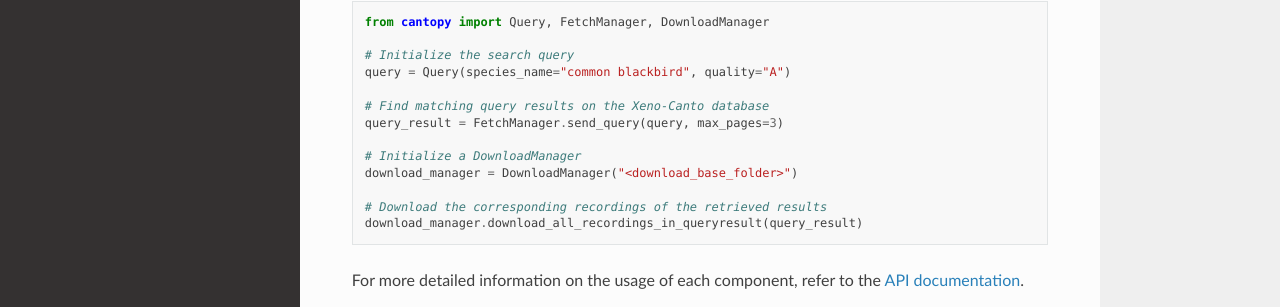
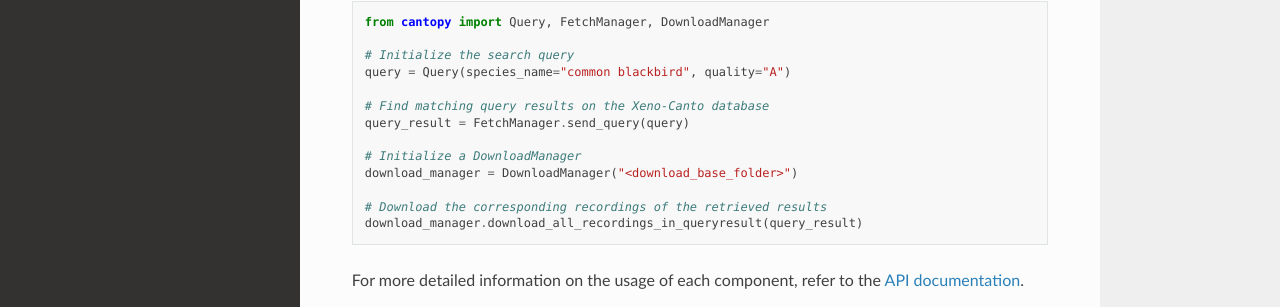
Before and after one commit to RobbeRDG/CantoPy, a Sphinx documentation site: the page built from docs/source/usage/index.rst, in a window 1280 px wide. Shown: the part 329-636 px from the top of the page. Built offline with Sphinx 7.4.7 and the Read the Docs theme 2.0.0, drawn with Linux system fonts in a browser that asks for light colours.

Commit message:
docs: remove not explained attribute from basic usage example

```diff
--- a/docs/source/usage/index.rst
+++ b/docs/source/usage/index.rst
@@ -17,7 +17,7 @@
     query = Query(species_name="common blackbird", quality="A")
 
     # Find matching query results on the Xeno-Canto database
-    query_result = FetchManager.send_query(query, max_pages=3)
+    query_result = FetchManager.send_query(query)
 
     # Initialize a DownloadManager
     download_manager = DownloadManager("<download_base_folder>")
```
